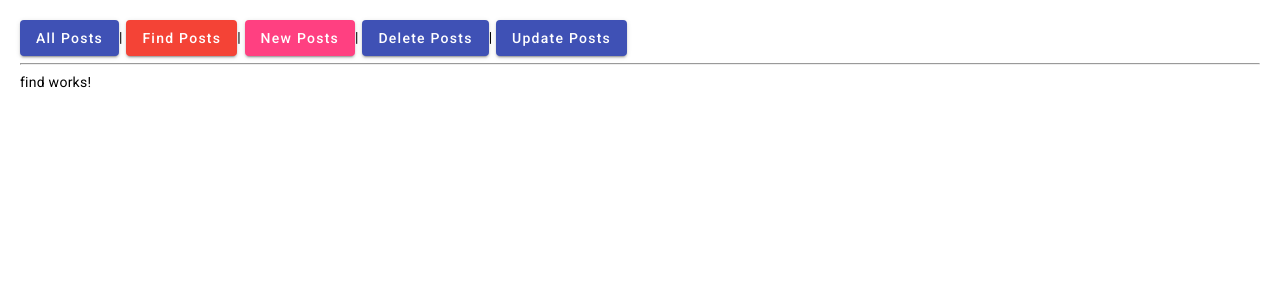
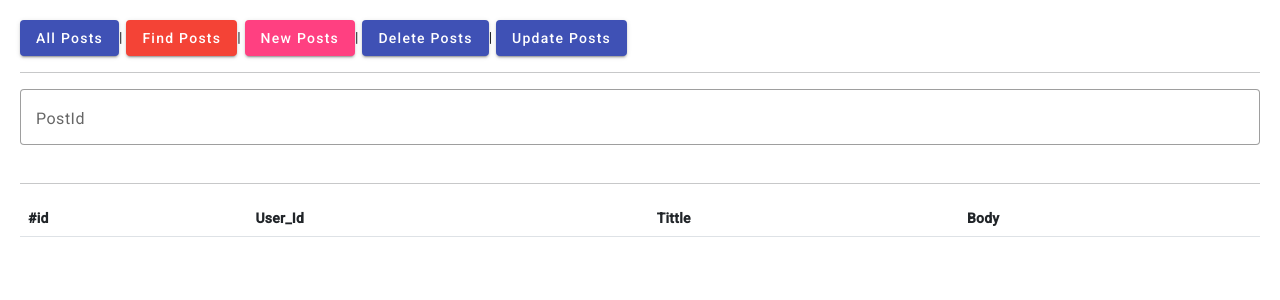
Before and after one commit to Uditha99/Angular-http-add, an Angular app: page /find in a window 1280 px wide. Shown: the top 300 px of the page. Built offline with nearby package versions, Linux system fonts and the light colour scheme.

Commit message:
find Api

```diff
--- a/src/app/components/all/all.component.html
+++ b/src/app/components/all/all.component.html
@@ -1 +1,18 @@
-<p>all works!</p>
+<table class="table table hover">
+<thead>
+  <tr>
+    <th>#id</th>
+    <th>User_Id</th>
+    <th>Tittle</th>
+    <th>Body</th>
+  </tr>
+</thead>
+  <tbody>
+    <tr *ngFor="let tempData of list">
+      <td>{{tempData.id}}</td>
+      <td>{{tempData.userId}}</td>
+      <td>{{tempData.title}}</td>
+      <td>{{tempData.body}}</td>
+    </tr>
+  </tbody>
+</table>
--- a/src/app/components/all/all.component.ts
+++ b/src/app/components/all/all.component.ts
@@ -1,10 +1,21 @@
-import { Component } from '@angular/core';
+import {Component, OnInit} from '@angular/core';
+import {HttpClient} from "@angular/common/http";
 
 @Component({
   selector: 'app-all',
   templateUrl: './all.component.html',
   styleUrls: ['./all.component.css']
 })
-export class AllComponent {
+export class AllComponent implements OnInit{
 
+  list : Array<any> = []
+  constructor(private http:HttpClient) {
+  }
+  ngOnInit() {
+    this.http.get<any>('https://jsonplaceholder.typicode.com/posts').
+    subscribe(response=>{
+      console.log(response)
+      this.list=response
+    })
+  }
 }
--- a/src/app/components/find/find.component.html
+++ b/src/app/components/find/find.component.html
@@ -1 +1,27 @@
-<p>find works!</p>
+<mat-form-field style="width: 100%" appearance="outline">
+  <mat-label>PostId</mat-label>
+  <input matInput placeholder="Ex. Enter PostId Hear"
+  [(ngModel)]="searchID"
+  (keyup.enter)="LoadData()" >
+</mat-form-field>
+
+<hr>
+
+<table class="table table hover">
+  <thead>
+  <tr>
+    <th>#id</th>
+    <th>User_Id</th>
+    <th>Tittle</th>
+    <th>Body</th>
+  </tr>
+  </thead>
+  <tbody>
+  <tr *ngFor="let tempData of list">
+    <td>{{tempData.id}}</td>
+    <td>{{tempData.userId}}</td>
+    <td>{{tempData.title}}</td>
+    <td>{{tempData.body}}</td>
+  </tr>
+  </tbody>
+</table>
--- a/src/app/components/find/find.component.ts
+++ b/src/app/components/find/find.component.ts
@@ -1,4 +1,5 @@
-import { Component } from '@angular/core';
+import {Component, OnInit} from '@angular/core';
+import {HttpClient} from "@angular/common/http";
 
 @Component({
   selector: 'app-find',
@@ -7,4 +8,15 @@ import { Component } from '@angular/core';
 })
 export class FindComponent {
 
+  searchID:string = ''
+  list : Array<any> = []
+  constructor(private http:HttpClient) {
+  }
+  LoadData() {
+    this.http.get<any>('https://jsonplaceholder.typicode.com/posts?id='+this.searchID).
+    subscribe(response=>{
+      console.log(response)
+      this.list=response
+    })
+  }
 }
--- a/src/app/components/new/new.component.html
+++ b/src/app/components/new/new.component.html
@@ -1 +1,4 @@
-<p>new works!</p>
+<mat-form-field class="example-full-width">
+  <mat-label>Favorite food</mat-label>
+  <input matInput placeholder="Ex. Pizza" value="Sushi">
+</mat-form-field>
--- a/src/index.html
+++ b/src/index.html
@@ -9,6 +9,7 @@
   <link rel="preconnect" href="https://fonts.gstatic.com">
   <link href="https://fonts.googleapis.com/css2?family=Roboto:wght@300;400;500&display=swap" rel="stylesheet">
   <link href="https://fonts.googleapis.com/icon?family=Material+Icons" rel="stylesheet">
+  <link href="https://cdn.jsdelivr.net/npm/bootstrap@5.3.0/dist/css/bootstrap.min.css" rel="stylesheet" integrity="sha384-9ndCyUaIbzAi2FUVXJi0CjmCapSmO7SnpJef0486qhLnuZ2cdeRhO02iuK6FUUVM" crossorigin="anonymous">
 </head>
 <body class="mat-typography">
   <app-root></app-root>
```
Also changed, not shown: src/app/app.module.ts (+12 -6 lines).
